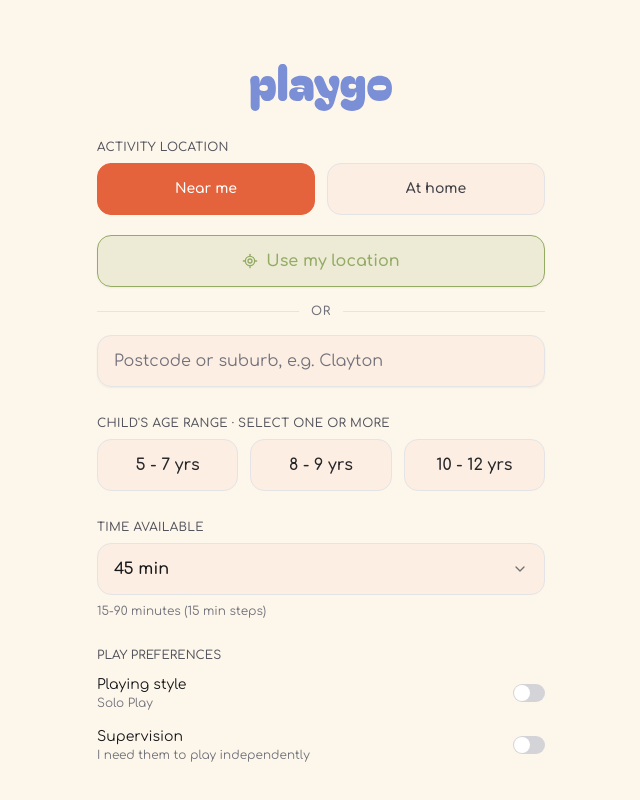
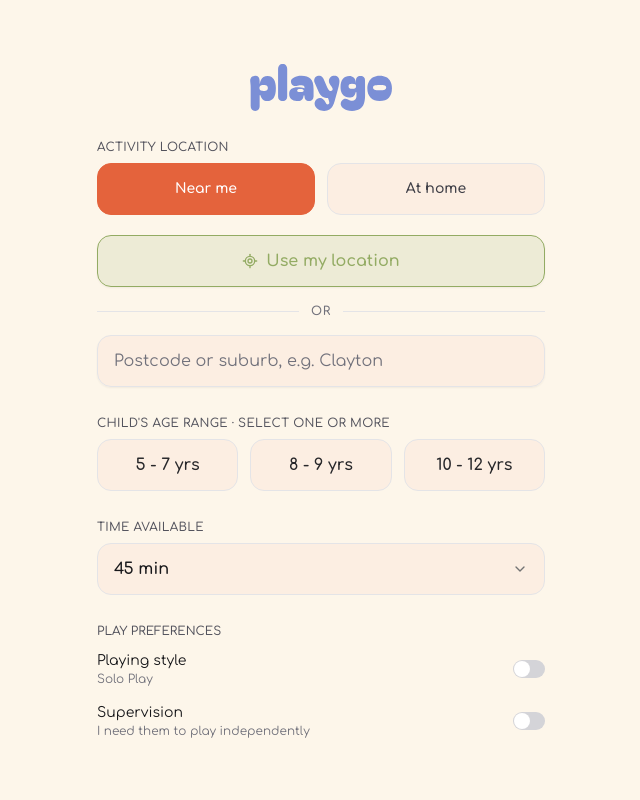
Before and after one commit to canhappyy/your-kids-need-to-touch-grass, a Next.js app in the folder apps/web/: page / in a window 1280 px wide. Shown: the top 800 px of the page, without its empty margins (319-959 px from the left). Built offline with nearby package versions, Linux system fonts and the light colour scheme.

Commit message:
chore(ui): removed description of time availability steps

```diff
--- a/apps/web/src/components/home/time-picker-field.tsx
+++ b/apps/web/src/components/home/time-picker-field.tsx
@@ -47,7 +47,6 @@ export function TimePickerField({
           </SelectContent>
         </Select>
       </div>
-      <p className="mt-2 text-xs text-zinc-500">15-90 minutes (15 min steps)</p>
       {timeError && (
         <p className="mt-2 text-sm text-destructive" role="alert">
           {timeError}
```
